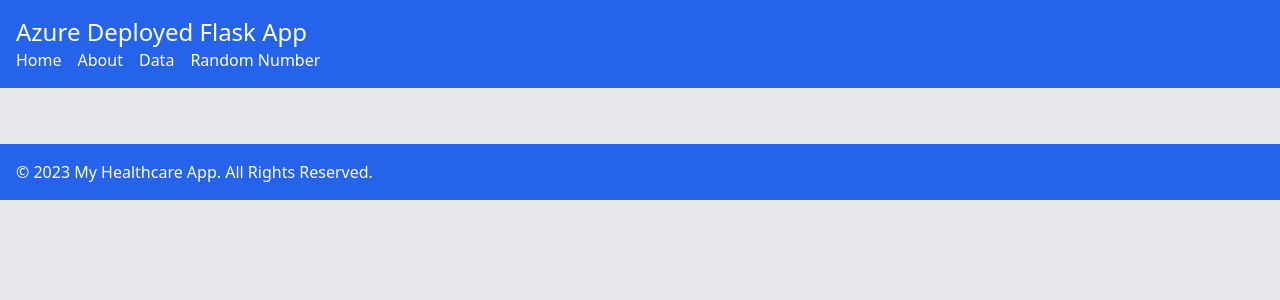
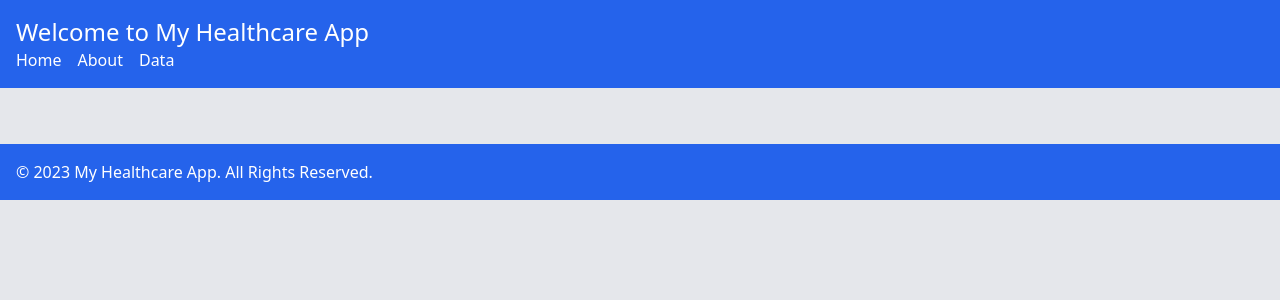
Before and after one commit to Alyssasorensen/azure_flask_deployment, a Python web app: template templates/base.html in a window 1280 px wide. Shown: the top 300 px of the page. Run offline with Jinja, Linux system fonts and the light colour scheme; the template is opened without the code that fills it, so the values that code supplies are empty.

Commit message:
updated the base.html file

```diff
--- a/templates/base.html
+++ b/templates/base.html
@@ -13,13 +13,12 @@
 <body class="bg-gray-200">
 
     <header class="bg-blue-600 text-white p-4">
-        <h1 class="text-2xl">Azure Deployed Flask App</h1>
+        <h1 class="text-2xl">Welcome to My Healthcare App</h1>
         <nav>
             <ul class="flex space-x-4">
                 <li><a href="/" class="hover:underline">Home</a></li>
                 <li><a href="/about" class="hover:underline">About</a></li>
                 <li><a href="/data" class="hover:underline">Data</a></li>
-                <li><a href="/random number" class="hover:underline">Random Number</a></li>
             </ul>
         </nav>
     </header>
```
